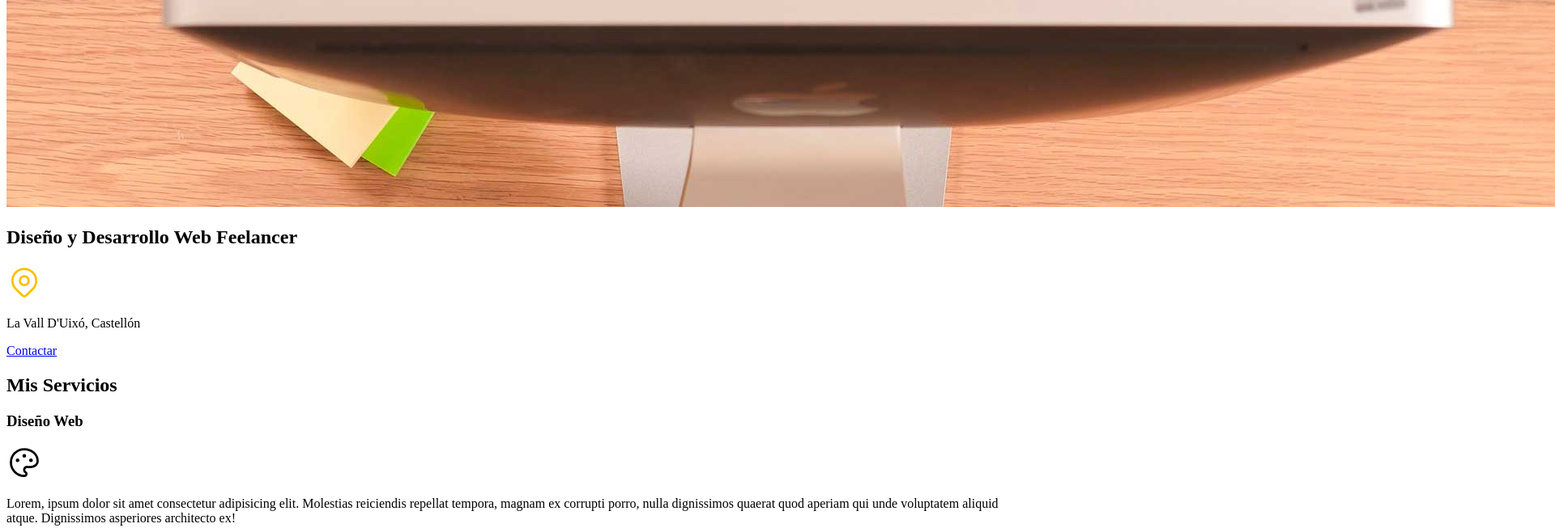
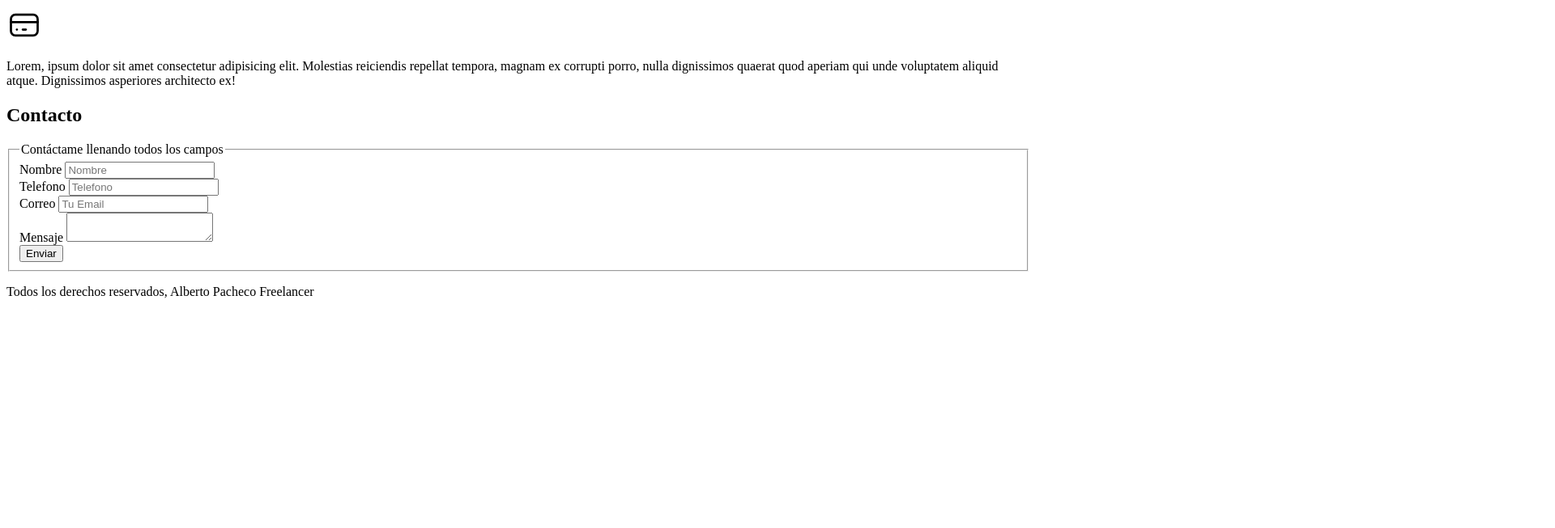
Before and after one commit to AiMax/FREELANCER_INICIO, a plain HTML site: page index.html in a window 1280 px wide. Shown: the part 698-1351 px from the top of the page at 81% size, 1920 px wide, since content can reach past the window. After the commit the page ends 1084 px from the top, so only its background shows below. Drawn offline with Linux system fonts and the light colour scheme.

Commit message:
Se ha completado la estructura html del documento.

```diff
--- a/index.html
+++ b/index.html
@@ -17,8 +17,6 @@
         <a href="#">Clientes</a>
         <a href="#">Contactos</a>
     </nav>
-
-    <img src="img/hero.jpg" alt="">
 
     <section>
         <h2>Diseño y Desarrollo Web Feelancer</h2>
@@ -88,7 +86,31 @@
     </main>
 
     <section>
-        <h2>Mis Servicios</h2>
+        <h2>Contacto</h2>
+        <form action="">
+            <fieldset>
+                <legend>Contáctame llenando todos los campos</legend>
+                <div>
+                    <label for="">Nombre</label>
+                    <input type="text" name="" id="" placeholder="Nombre"/>
+                </div>
+                <div>
+                    <label for="">Telefono</label>
+                    <input type="tel" name="" id="" placeholder="Telefono"/>
+                </div>
+                <div>
+                    <label for="">Correo</label>
+                    <input type="email" name="" id="" placeholder="Tu Email"/>
+                </div>
+                <div>
+                    <label for="">Mensaje</label>
+                    <textarea></textarea>
+                </div>
+                <div>
+                    <button type="submit" value="Enviar">Enviar</button>
+                </div>
+            </fieldset>
+        </form>
     </section>
 
     <footer>
```
